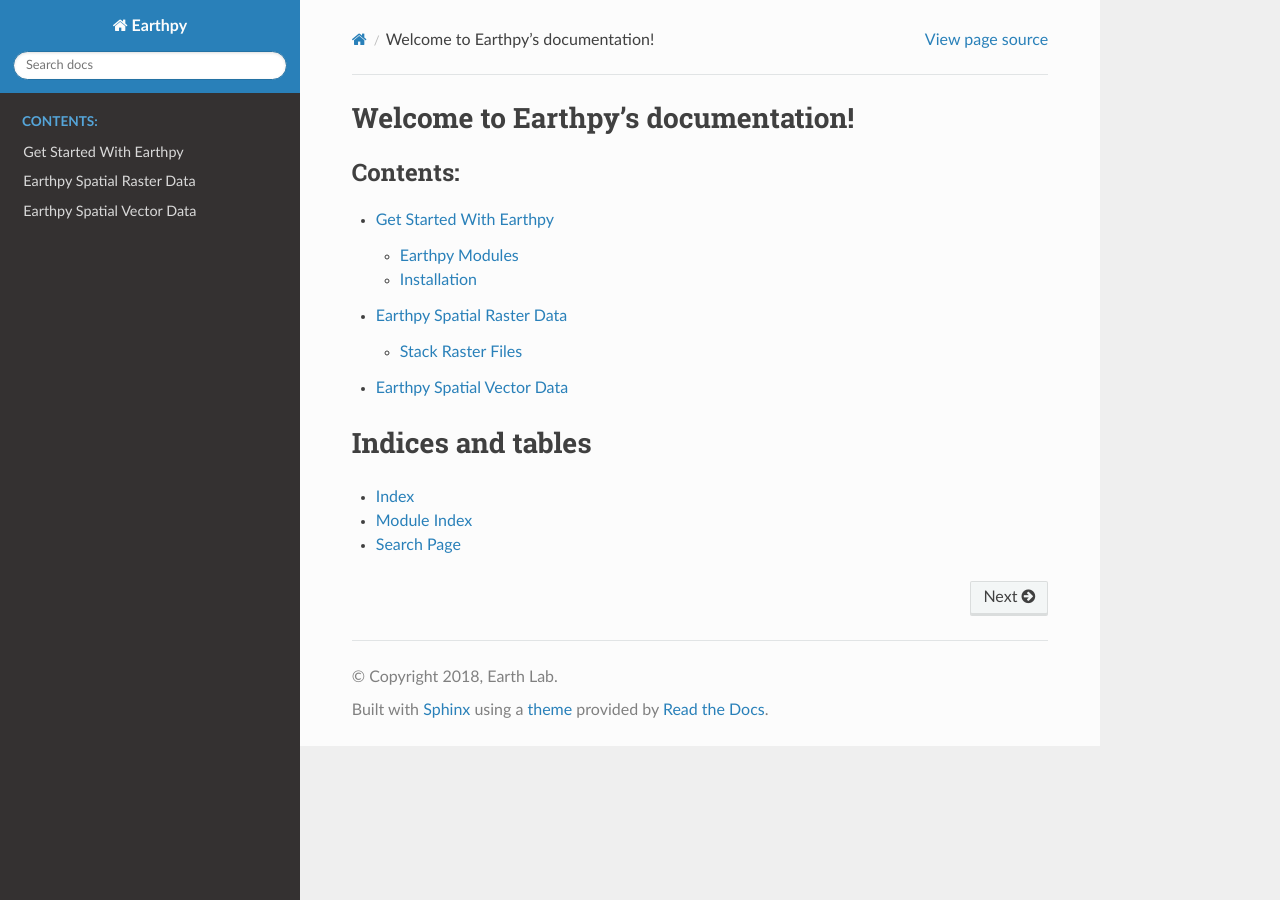
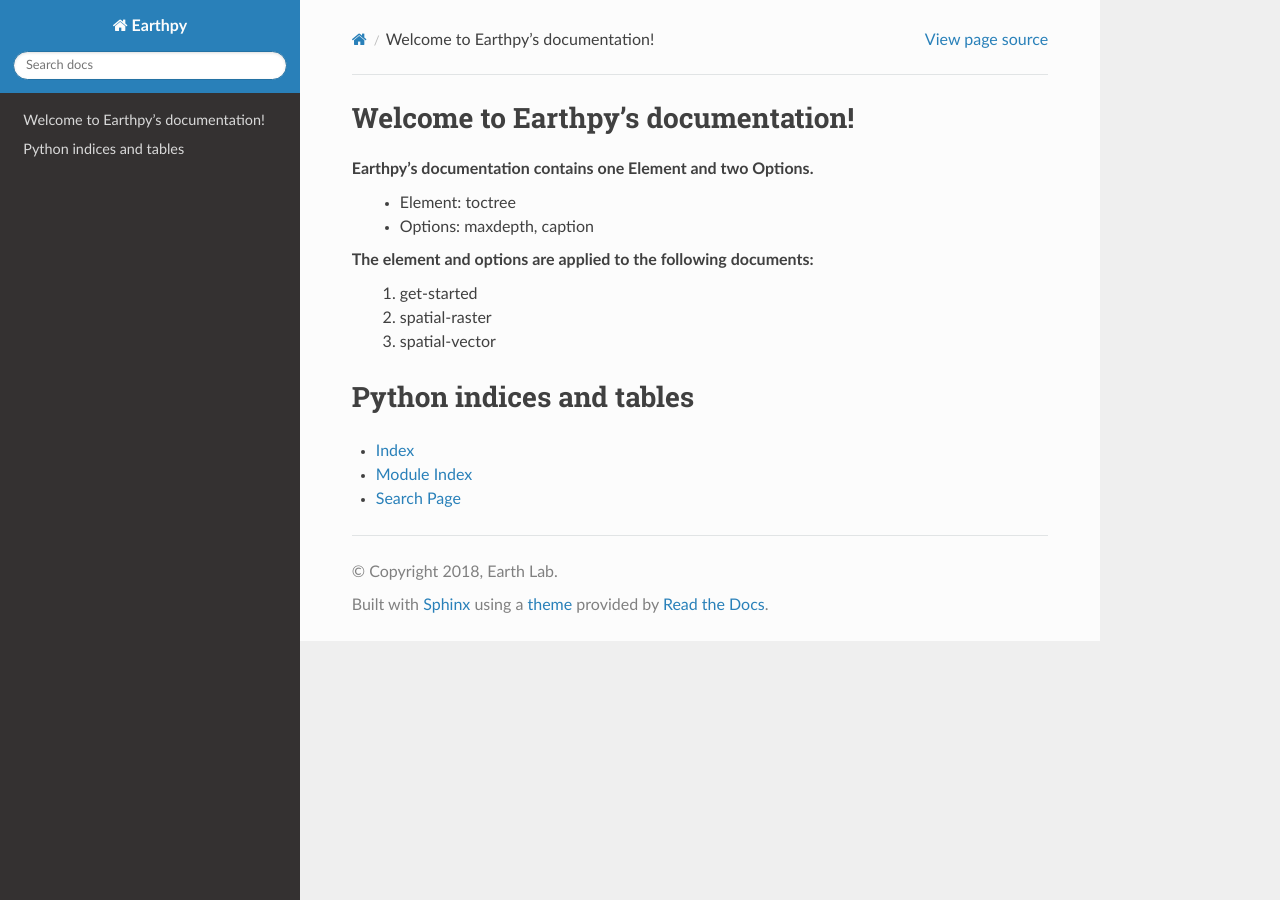
Before and after one commit to earthlab/earthpy, a Sphinx documentation site: the page built from docs/index.rst, in a window 1280 px wide. Built offline with Sphinx 7.4.7 and the Read the Docs theme 2.0.0, drawn with Linux system fonts in a browser that asks for light colours.

Commit message:
Added documentation for element and options

```diff
--- a/docs/index.rst
+++ b/docs/index.rst
@@ -5,19 +5,25 @@
 
 Welcome to Earthpy's documentation!
 ===================================
+Earthpy's documentation contains one Element and two Options.
+  - Element: toctree
+  - Options: maxdepth, caption
+The element and options are applied to the following documents:
+    1. get-started
+    2. spatial-raster
+    3. spatial-vector
 
 .. toctree::
    :maxdepth: 2
    :caption: Contents:
 
+.. Element and Options applied to the following documents
    get-started
    spatial-raster
    spatial-vector
 
-
-
-Indices and tables
-==================
+Python indices and tables
+=========================
 
 * :ref:`genindex`
 * :ref:`modindex`
```
